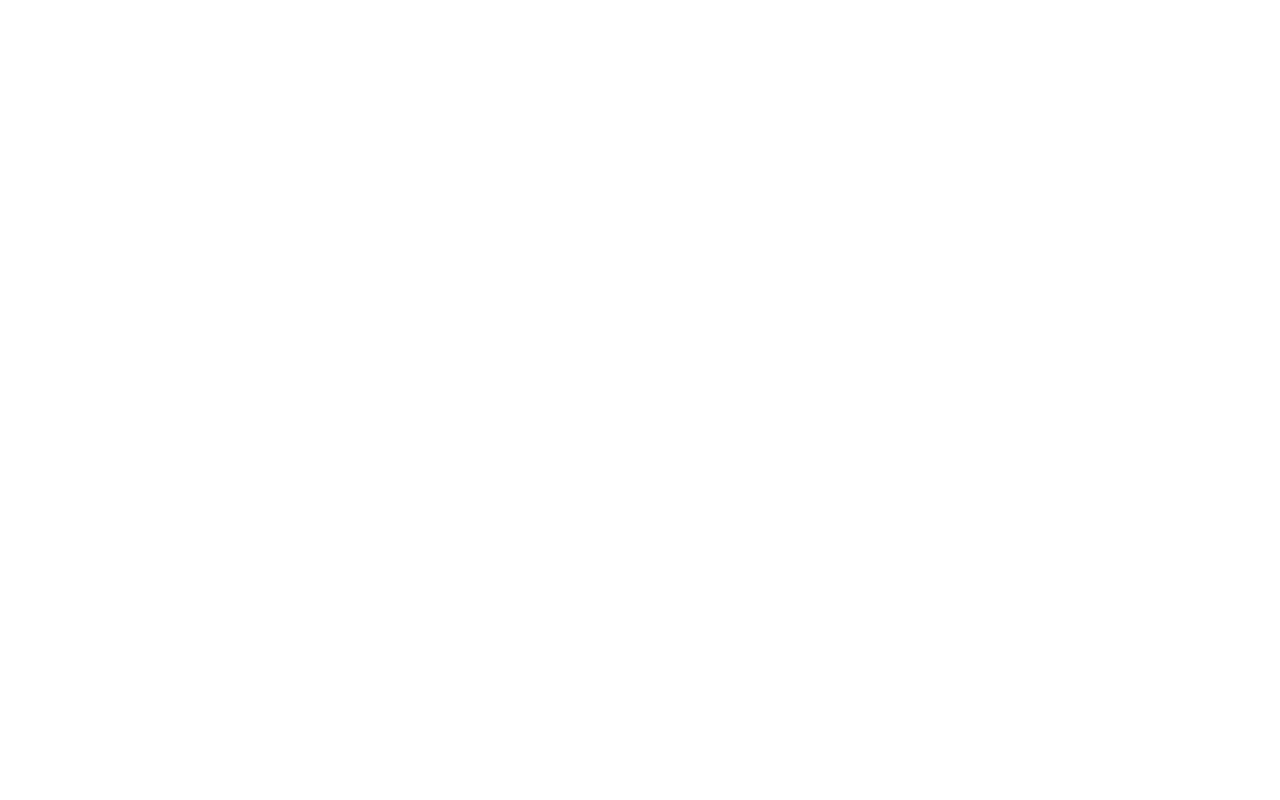
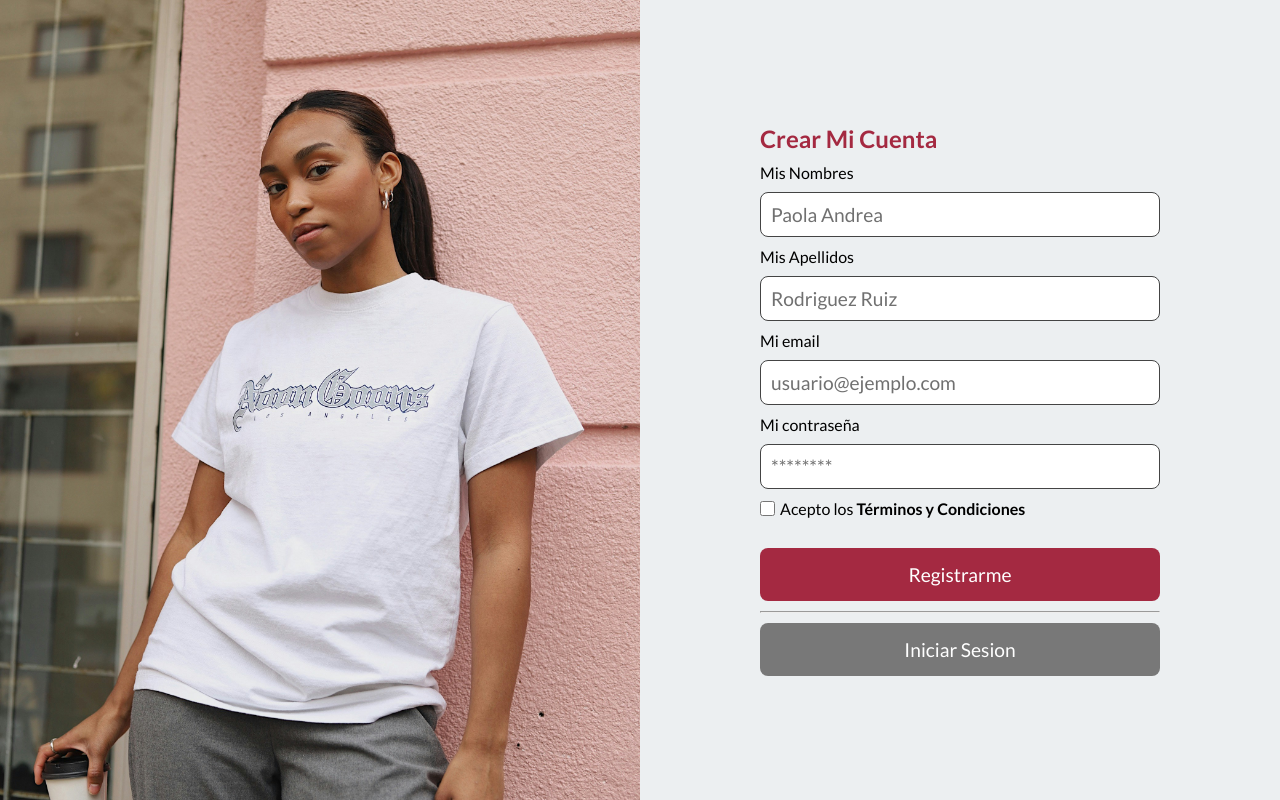
Before and after one commit to Dev-Totti/SENA-ADSO-EV052, a plain HTML site: page signup.html in a window 1280 px wide. Drawn offline with Linux system fonts and the light colour scheme.

Commit message:
feat: add new pages
1. Login Page
2. Signup Page
3. Password Recovery Page

```diff
--- a/forgot-password.html
+++ b/forgot-password.html
@@ -0,0 +1,43 @@
+<!DOCTYPE html>
+<html lang="en">
+    <head>
+        <meta charset="UTF-8" />
+        <meta name="viewport" content="width=device-width, initial-scale=1.0" />
+        <title>Flor d'Loto</title>
+        <link rel="stylesheet" href="styles/styles_forget.css" />
+        <script
+            src="https://kit.fontawesome.com/4f184a4098.js"
+            crossorigin="anonymous"
+        ></script>
+    </head>
+    <body>
+        <main>
+            <section id="background-img"></section>
+            <section id="user-form">
+                <form id="login-form" action="index.html">
+                    <a href="index.html" id="back-button">
+                        <i class="fas fa-arrow-left"></i> Volver</a
+                    >
+                    <h2>Olvidaste tu contraseña</h2>
+                    <p>
+                        Ingresa el email con el que te registraste, y a
+                        continuación te enviaremos un enlace para que puedas
+                        restablecer tu contraseña.
+                    </p>
+
+                    <label for="email">Tu email</label>
+                    <input
+                        type="email"
+                        id="email"
+                        placeholder="usuario@ejemplo.com"
+                        required
+                    />
+
+                    <button type="submit" id="recover-button">
+                        Recuperar Contraseña
+                    </button>
+                </form>
+            </section>
+        </main>
+    </body>
+</html>
--- a/signup.html
+++ b/signup.html
@@ -0,0 +1,69 @@
+<!DOCTYPE html>
+<html lang="en">
+    <head>
+        <meta charset="UTF-8" />
+        <meta name="viewport" content="width=device-width, initial-scale=1.0" />
+        <title>Flor d'Loto</title>
+        <link rel="stylesheet" href="styles/styles_signup.css" />
+        <script
+            src="https://kit.fontawesome.com/4f184a4098.js"
+            crossorigin="anonymous"
+        ></script>
+    </head>
+    <body>
+        <main>
+            <section id="background-img"></section>
+            <section id="user-form">
+                <form id="login-form" action="index.html">
+                    <h2>Crear Mi Cuenta</h2>
+
+                    <label for="name">Mis Nombres</label>
+                    <input
+                        type="text"
+                        id="name"
+                        placeholder="Paola Andrea"
+                        required
+                    />
+
+                    <label for="last-name">Mis Apellidos</label>
+                    <input
+                        type="text"
+                        id="last-name"
+                        placeholder="Rodriguez Ruiz"
+                        required
+                    />
+
+                    <label for="email">Mi email</label>
+                    <input
+                        type="email"
+                        id="email"
+                        placeholder="usuario@ejemplo.com"
+                        required
+                    />
+
+                    <label for="password">Mi contraseña</label>
+                    <input
+                        type="password"
+                        id="password"
+                        placeholder="********"
+                        required
+                    />
+
+                    <div class="extra-info">
+                        <input type="checkbox" id="terms" required />
+                        <label for="terms"
+                            >Acepto los
+                            <a href="#">Términos y Condiciones</a></label
+                        >
+                    </div>
+
+                    <button type="submit" id="register-button">
+                        Registrarme
+                    </button>
+                    <hr />
+                    <a href="login.html" id="login-button"> Iniciar Sesion </a>
+                </form>
+            </section>
+        </main>
+    </body>
+</html>
--- /dev/null
+++ b/styles/styles_forget.css
@@ -0,0 +1,98 @@
+@import url("https://fonts.googleapis.com/css2?family=Lato:ital,wght@0,100;0,300;0,400;0,700;0,900;1,100;1,300;1,400;1,700;1,900&family=Luckiest+Guy&family=Pacifico&display=swap");
+
+:root {
+    --primary-color: #a42941;
+    --secondary-color: #eceff1;
+}
+
+* {
+    margin: 0;
+    padding: 0;
+    box-sizing: border-box;
+    font-family: "Lato", sans-serif;
+    background-color: var(--secondary-color);
+}
+
+a {
+    text-decoration: none;
+    color: black;
+}
+
+main {
+    display: flex;
+    align-items: center;
+    height: 100vh;
+}
+
+#background-img {
+    width: 50%;
+    height: 100%;
+    background-color: #a42941;
+    background-image: url("../images/asset3.jpg");
+    background-size: cover;
+    background-position: center;
+}
+
+#user-form {
+    width: 50%;
+    height: 100%;
+    display: flex;
+    flex-direction: column;
+    justify-content: center;
+    align-items: center;
+}
+
+#login-form {
+    width: 80%;
+    max-width: 400px;
+    display: flex;
+    flex-direction: column;
+    gap: 10px;
+}
+
+#login-form h2 {
+    color: var(--primary-color);
+}
+
+#login-form p {
+    color: #707070;
+    margin-bottom: 20px;
+}
+
+input {
+    width: 100%;
+    padding: 10px;
+    border: 1px solid #444444;
+    border-radius: 8px;
+    background-color: white;
+    font-size: 1.2em;
+}
+
+input::placeholder {
+    color: #707070;
+    font-weight: 400;
+}
+
+#recover-button {
+    margin-top: 20px;
+    width: 100%;
+    padding: 15px;
+    border: none;
+    border-radius: 8px;
+    background-color: var(--primary-color);
+    color: white;
+    font-size: 1.2em;
+    cursor: pointer;
+}
+
+/* Responsive */
+@media (max-width: 768px) {
+    #background-img {
+        display: none;
+    }
+
+    #user-form {
+        width: 100%;
+        height: 50%;
+    }
+}
--- /dev/null
+++ b/styles/styles_login.css
@@ -0,0 +1,122 @@
+@import url("https://fonts.googleapis.com/css2?family=Lato:ital,wght@0,100;0,300;0,400;0,700;0,900;1,100;1,300;1,400;1,700;1,900&family=Luckiest+Guy&family=Pacifico&display=swap");
+
+:root {
+    --primary-color: #a42941;
+    --secondary-color: #eceff1;
+}
+
+* {
+    margin: 0;
+    padding: 0;
+    box-sizing: border-box;
+    font-family: "Lato", sans-serif;
+    background-color: var(--secondary-color);
+}
+
+a {
+    text-decoration: none;
+    color: black;
+}
+
+main {
+    display: flex;
+    align-items: center;
+    height: 100vh;
+}
+
+#background-img {
+    width: 50%;
+    height: 100%;
+    background-color: #a42941;
+    background-image: url("../images/asset1.jpg");
+    background-size: cover;
+    background-position: center;
+}
+
+#user-form {
+    width: 50%;
+    height: 100%;
+    display: flex;
+    flex-direction: column;
+    justify-content: center;
+    align-items: center;
+}
+
+#login-form {
+    width: 80%;
+    max-width: 400px;
+    display: flex;
+    flex-direction: column;
+    gap: 10px;
+}
+
+#login-form h2 {
+    color: var(--primary-color);
+}
+
+#login-form p {
+    color: #707070;
+    margin-bottom: 20px;
+}
+
+input {
+    width: 100%;
+    padding: 10px;
+    border: 1px solid #444444;
+    border-radius: 8px;
+    background-color: white;
+    font-size: 1.2em;
+}
+
+input::placeholder {
+    color: #707070;
+    font-weight: 400;
+}
+
+#login-button {
+    margin-top: 20px;
+    width: 100%;
+    padding: 15px;
+    border: none;
+    border-radius: 8px;
+    background-color: var(--primary-color);
+    color: white;
+    font-size: 1.2em;
+    cursor: pointer;
+}
+
+.extra-info {
+    display: flex;
+    justify-content: space-between;
+}
+
+.remember {
+    display: flex;
+    gap: 8px;
+    align-items: center;
+}
+
+#register-button {
+    /* display: flex; */
+    width: 100%;
+    /* height: 50px; */
+    padding: 15px;
+    text-align: center;
+    background-color: rgb(120, 120, 120);
+    color: white;
+    border-radius: 8px;
+    font-size: 1.2em;
+    cursor: pointer;
+}
+
+/* Responsive */
+@media (max-width: 768px) {
+    #background-img {
+        display: none;
+    }
+
+    #user-form {
+        width: 100%;
+        height: 50%;
+    }
+}
--- /dev/null
+++ b/styles/styles_signup.css
@@ -0,0 +1,124 @@
+@import url("https://fonts.googleapis.com/css2?family=Lato:ital,wght@0,100;0,300;0,400;0,700;0,900;1,100;1,300;1,400;1,700;1,900&family=Luckiest+Guy&family=Pacifico&display=swap");
+
+:root {
+    --primary-color: #a42941;
+    --secondary-color: #eceff1;
+}
+
+* {
+    margin: 0;
+    padding: 0;
+    box-sizing: border-box;
+    font-family: "Lato", sans-serif;
+    background-color: var(--secondary-color);
+}
+
+a {
+    text-decoration: none;
+    color: black;
+}
+
+main {
+    display: flex;
+    align-items: center;
+    height: 100vh;
+}
+
+#background-img {
+    width: 50%;
+    height: 100%;
+    background-color: #a42941;
+    background-image: url("../images/asset2.jpg");
+    background-size: cover;
+    background-position: center;
+}
+
+#user-form {
+    width: 50%;
+    height: 100%;
+    display: flex;
+    flex-direction: column;
+    justify-content: center;
+    align-items: center;
+}
+
+#login-form {
+    width: 80%;
+    max-width: 400px;
+    display: flex;
+    flex-direction: column;
+    gap: 10px;
+}
+
+#login-form h2 {
+    color: var(--primary-color);
+}
+
+#login-form p {
+    color: #707070;
+    margin-bottom: 20px;
+}
+
+input {
+    width: 100%;
+    padding: 10px;
+    border: 1px solid #444444;
+    border-radius: 8px;
+    background-color: white;
+    font-size: 1.2em;
+}
+
+input::placeholder {
+    color: #707070;
+    font-weight: 400;
+}
+
+#register-button {
+    margin-top: 20px;
+    width: 100%;
+    padding: 15px;
+    border: none;
+    border-radius: 8px;
+    background-color: var(--primary-color);
+    color: white;
+    font-size: 1.2em;
+    cursor: pointer;
+}
+
+.extra-info {
+    display: flex;
+    gap: 5px;
+}
+
+#terms {
+    width: 15px;
+}
+
+.extra-info a {
+    font-weight: 700;
+}
+
+#login-button {
+    /* display: flex; */
+    width: 100%;
+    /* height: 50px; */
+    padding: 15px;
+    text-align: center;
+    background-color: rgb(120, 120, 120);
+    color: white;
+    border-radius: 8px;
+    font-size: 1.2em;
+    cursor: pointer;
+}
+
+/* Responsive */
+@media (max-width: 768px) {
+    #background-img {
+        display: none;
+    }
+
+    #user-form {
+        width: 100%;
+        height: 50%;
+    }
+}
```
Also changed, not shown: index.html (+3 -1 lines), login.html (+56 -0 lines).
